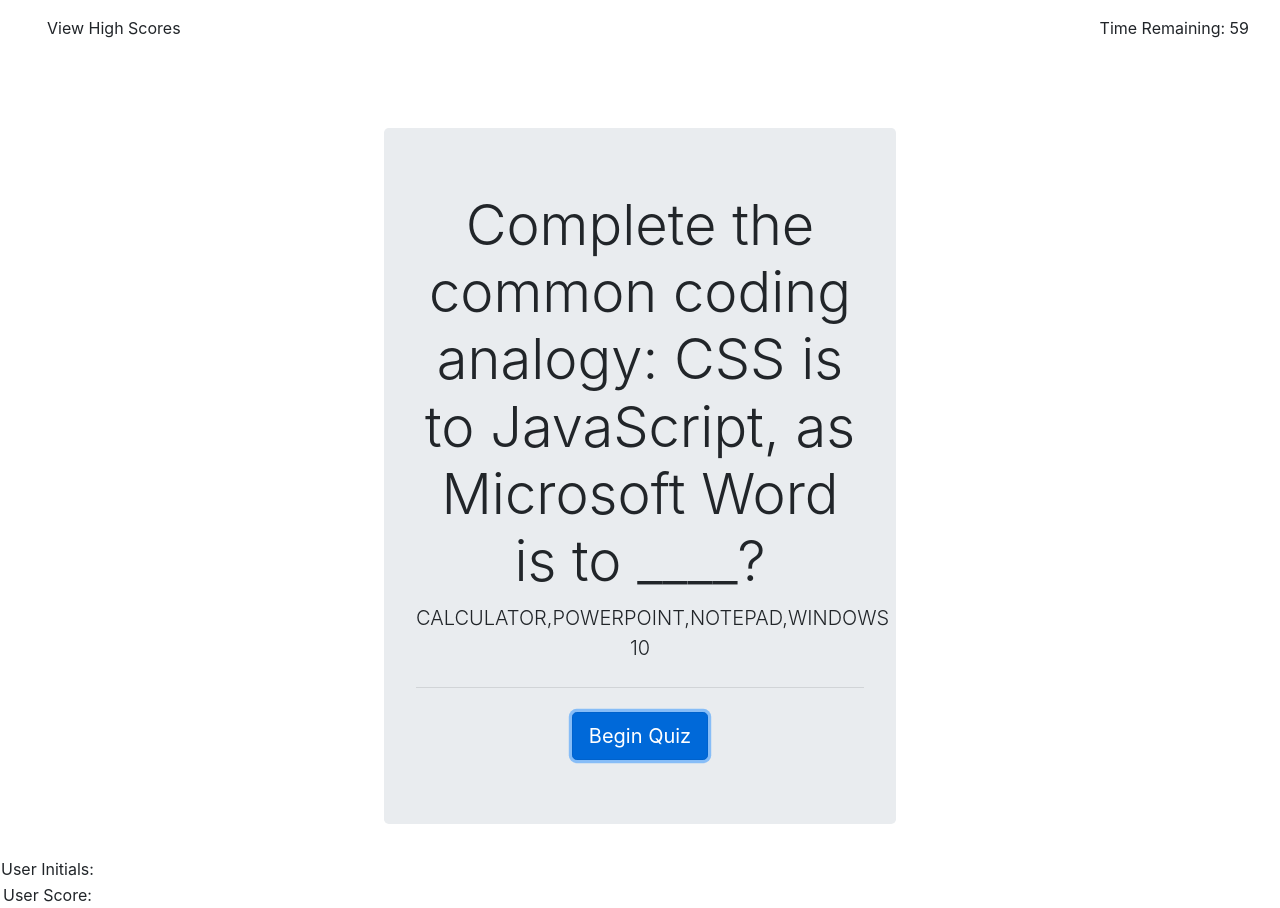
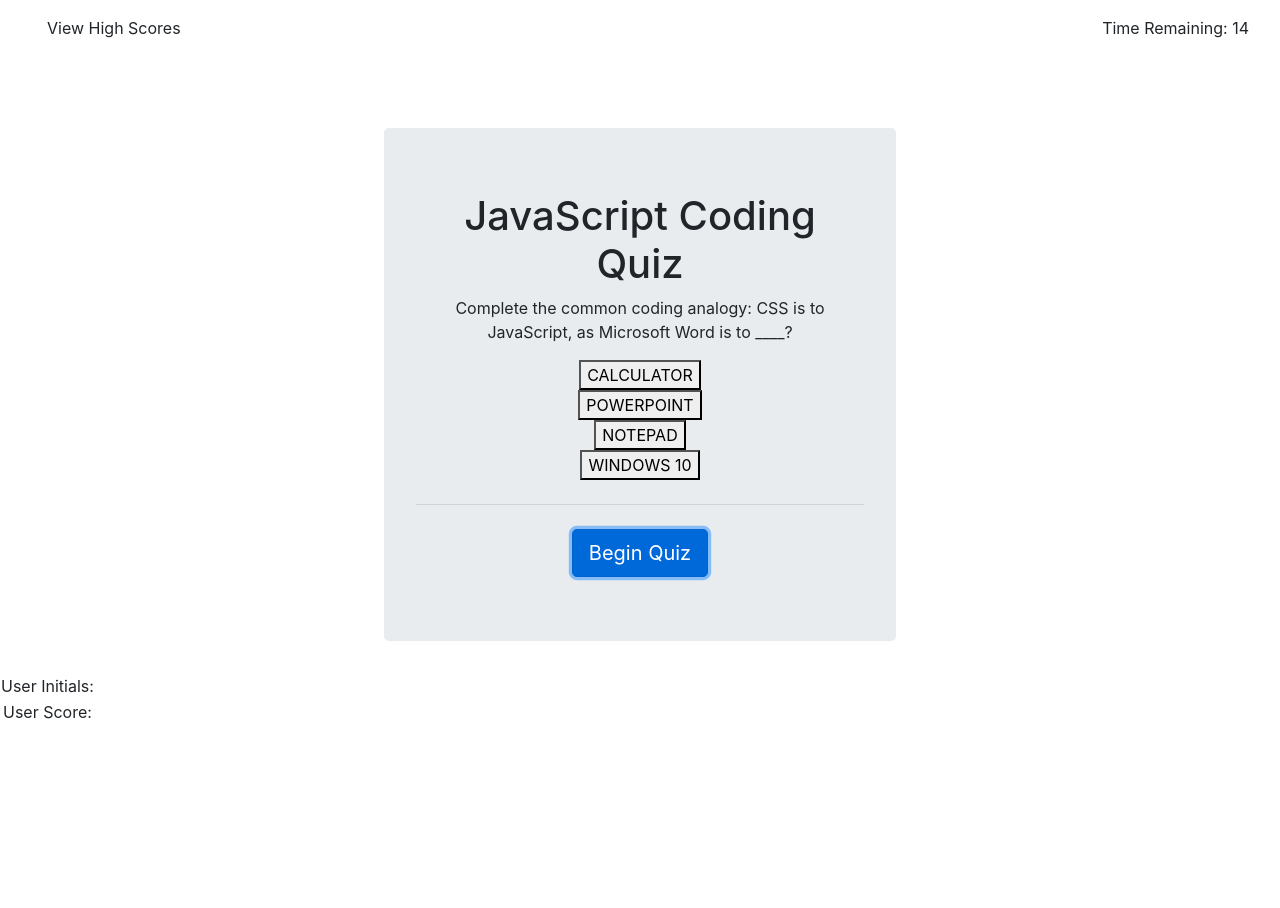
Before and after one commit to jamescbaldwin/fourthhomework, a plain HTML site: page index.html in a window 1280 px wide. Both pictures are taken after a click on the button "Begin Quiz". After the commit the page ends 800 px from the top, so only its background shows below. Drawn offline with nearby package versions, Linux system fonts and the light colour scheme.

Commit message:
further tinkering

```diff
--- a/index.html
+++ b/index.html
@@ -21,8 +21,15 @@
         </div>
       </nav>
     <div class="jumbotron">
-        <h1 class="display-4">JavaScript Coding Quiz</h1>
-        <p class="lead">The following is a timed-quiz, containing multiple-choice questions</p>
+        <h1>JavaScript Coding Quiz</h1>
+        <p class="display-8">The following is a timed-quiz, containing multiple-choice questions
+          <table class="lead">
+            <button id="1"></button> <br>
+            <button id="2"></button> <br>
+            <button id="3"></button> <br>
+            <button id="4"></button> <br>
+          </table>
+        </p>
         <hr class="my-4">
         <p id="caption"></p>
         <a class="btn btn-primary btn-lg" href="#" role="button" id="startbutton">Begin Quiz</a>
--- a/script.js
+++ b/script.js
@@ -1,6 +1,10 @@
 //variables for hosting questions and answer choices
-var questionEl = document.querySelector(".display-4");
+var questionEl = document.querySelector(".display-8");
 var answersEl = document.querySelector(".lead");
+var answer1 = document.getElementById("1");
+var answer2 = document.getElementById("2");
+var answer3 = document.getElementById("3");
+var answer4 = document.getElementById("4");
 
 var startBtn = document.getElementById("startbutton");
 var highscoreEl = document.getElementById("highscore");
@@ -26,27 +30,39 @@ console.log('timerobject', timerobject);
 //object containing questions/answers
 var questionSequence = [{
     question: "Complete the common coding analogy: CSS is to JavaScript, as Microsoft Word is to ____?",
-    answers: ["CALCULATOR","POWERPOINT","NOTEPAD","WINDOWS 10"],
+    answer1: "CALCULATOR",
+    answer2: "POWERPOINT",
+    answer3: "NOTEPAD",
+    answer4: "WINDOWS 10",
     correctAnswer: "POWERPOINT"
 },
 {
     question: "Javascript was initially desinged by Brendan Eich, while a developer for which tech company?",
-    answers: ["MICROSOFT", "APPLE", "MOZILLA", "NETSCAPE"],
+    answer1: "MICROSOFT",
+    answer2: "APPLE",
+    answer3: "MOZILLA",
+    answer4: "NETSCAPE",
     correctAnswer: "NETSCAPE"
 },
 {
     question: "Which of the following is proper JavaScript notation for listing an array",
-    answers: ["CURLY BRACKETS", "SQUARE BRACKETS", "DOUBLE-QUOTES", "PARENTHESIS"],
+    answer1: "CURLY BRACES",
+    answer2: "SQUARE BRACKETS",
+    answer3: "DOUBLE-QUOTES",
+    answer4: "PARENTHESIS",
     correctAnswer: "SQUARE BRACKETS"
 },
 {
     question: "True/False values are otherwise known in Javascript as?",
-    answers: ["BOOLEAN VALUES", "BINARY VALUES", "LOGIC VALUES", "PROPOSITIONAL VALUES"],
+    answer1: "BOOLEAN VALUES",
+    answer2: "BINARY VALUES",
+    answer3: "LOGIC VALUES",
+    answer4: "PROPOSITIONAL VALUES",
     correctAnswer: "BOOLEAN VALUES"
 }];
 
 var lastQuestion = questionSequence.length -1;
-var time = lastQuestion * 20;
+var time = lastQuestion * 5; //20 = 1 minute/60 sec
 
 function countdown () {
     timerEl.textContent = "Time Remaining: " + time;
@@ -57,8 +73,13 @@ function countdown () {
     }};
 
 function displayQuestions() {
-   questionEl.textContent = questionSequence[questionQueue].question
-    answersEl.textContent = questionSequence[questionQueue].answers;
+    var x = questionSequence[questionQueue];
+   questionEl.textContent = questionSequence[questionQueue].question; //innerHMTL adds content wiithin given element, rather than changing content of element itself
+    // answersEl.innerHTML = questionSequence[questionQueue].answers;
+    answer1.innerHTML = x.answer1;
+    answer2.innerHTML = x.answer2;
+    answer3.innerHTML = x.answer3;
+    answer4.innerHTML = x.answer4;
 };
 
 startBtn.addEventListener("click", beginQuiz);
--- a/style.css
+++ b/style.css
@@ -4,3 +4,7 @@
    margin-right: 30%;
     text-align: center;
 }
+
+.display-4 {
+    text-size-adjust: 3px;
+}
```
